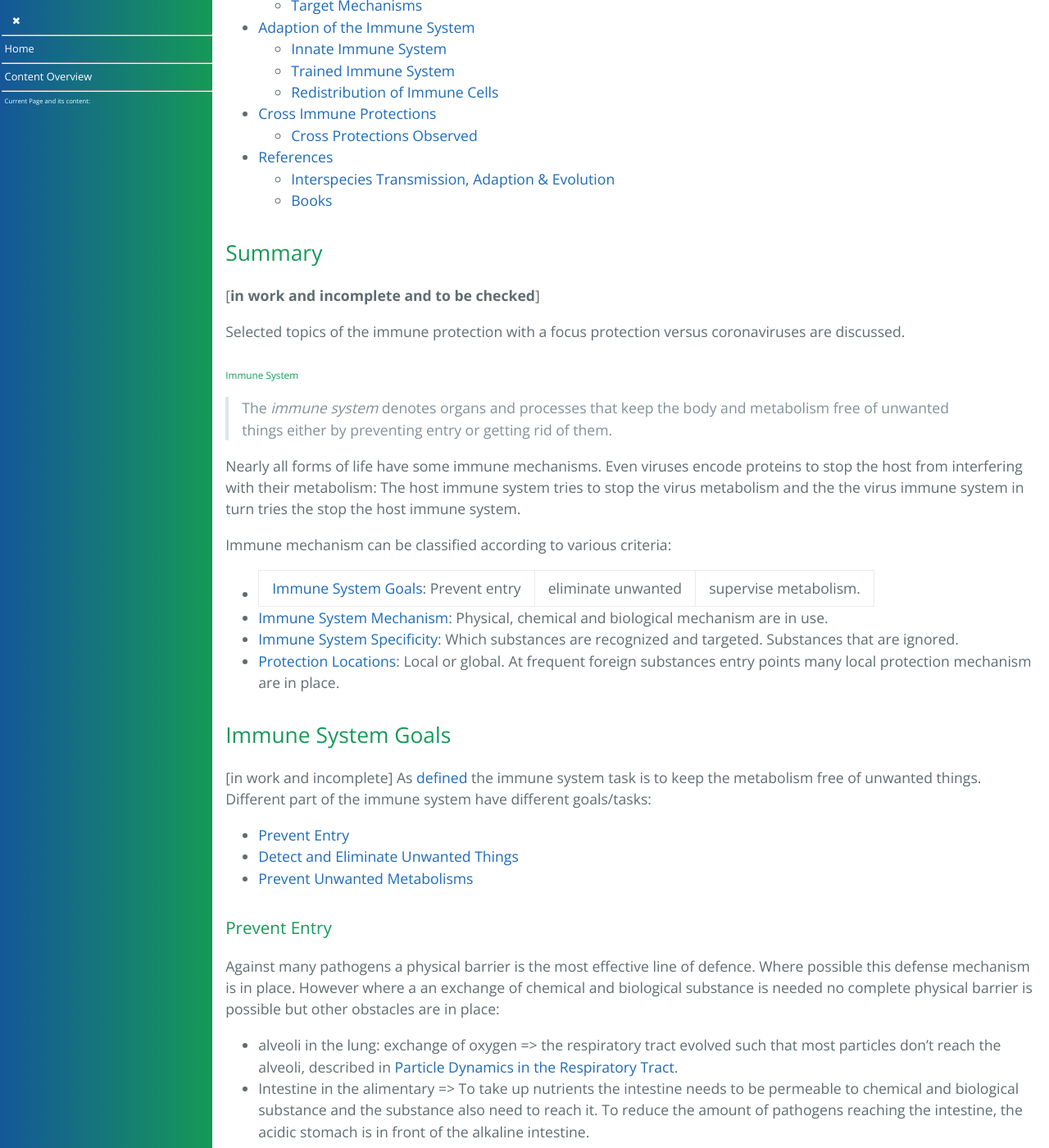
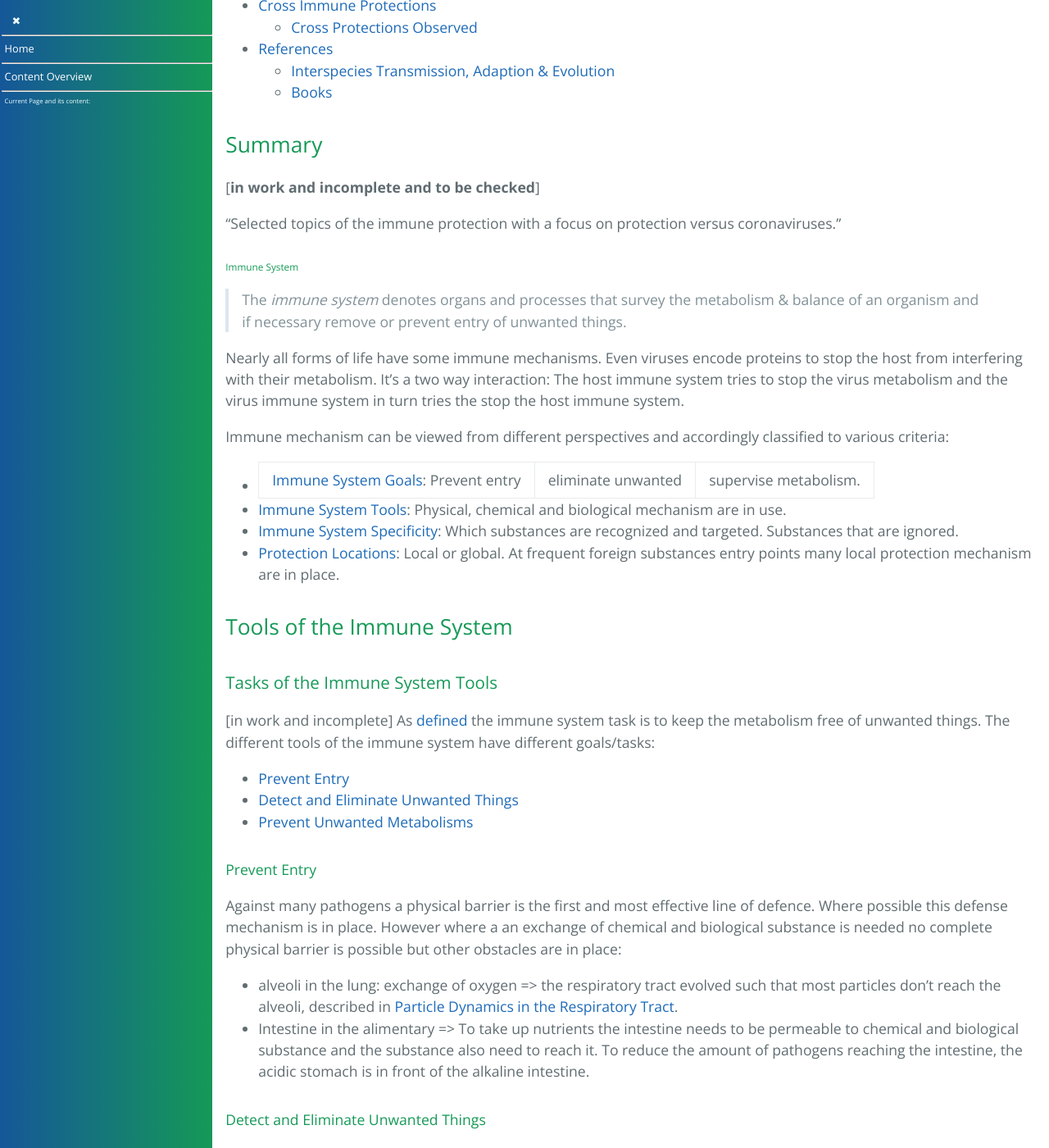
Before and after one commit to forestgrape/coronavirus, a Jekyll site: the page built from 4_immunological/immune_system.md, in a window 1280 px wide and 1400 px high, scrolled down 542 px. Shown: the whole window at 82% size. Built offline with Jekyll 4.4.1, drawn with Linux system fonts in a browser that asks for light colours; our own code applies the rules of GitHub Pages for plain Markdown files; some of the changed text lies outside the part shown.

Commit message:
clarifications

```diff
--- a/4_immunological/immune_system.md
+++ b/4_immunological/immune_system.md
@@ -3,14 +3,9 @@
 # Sketching the Immune System
 
 * [Summary](#summary)
-* [Immune System Goals](#immune-system-goals)
-  * [Prevent Entry](#prevent-entry)
-  * [Detect and Eliminate Unwanted Things](#detect-and-eliminate-unwanted-things)
-  * [Prevent Unwanted Metabolisms](#prevent-unwanted-metabolisms)
-* [Immune System Mechanisms](#immune-system-mechanisms)
-  * [Physical Mechanisms](#physical-mechanisms)
-  * [Chemical Mechanisms](#chemical-mechanisms)
-  * [Biological Mechanisms](#biological-mechanisms)
+* [Tools of the Immune System](#tools-of-the-immune-system)
+  * [Tasks of the Immune System Tools](#tasks-of-the-immune-system-tools)
+  * [Mode of Action of the Immune System Tools](#mode-of-action-of-the-immune-system-tools)
 * [Immune System Members](#immune-system-members)
   * [T Cells](#t-cells)
 * [Protection Locations](#protection-locations)
@@ -32,73 +27,70 @@
 ## Summary
 [**in work and incomplete and to be checked**]
 
-Selected topics of the immune protection with a focus protection versus coronaviruses are discussed.
+"Selected topics of the immune protection with a focus on protection versus coronaviruses."
 
 ###### Immune System
-> The *immune system* denotes organs and processes that keep the body and metabolism free of unwanted things either by preventing entry or getting rid of them.
+> The *immune system* denotes organs and processes that survey the metabolism & balance of an organism and if necessary remove or prevent entry of unwanted things.
 
-Nearly all forms of life have some immune mechanisms. Even viruses encode proteins to stop the host from interfering with their metabolism: The host immune system tries to stop the virus metabolism and the the virus immune system in turn tries the stop the host immune system.
+Nearly all forms of life have some immune mechanisms. Even viruses encode proteins to stop the host from interfering with their metabolism. It's a two way interaction: The host immune system tries to stop the virus metabolism and the virus immune system in turn tries the stop the host immune system.
 
-Immune mechanism can be classified according to various criteria:
+Immune mechanism can be viewed from different perspectives and accordingly classified to various criteria:
 - [Immune System Goals](#immune-system-goals): Prevent entry | eliminate unwanted | supervise metabolism.
-- [Immune System Mechanism](#immune-system-mechanisms): Physical, chemical and biological mechanism are in use.
+- [Immune System Tools](#immune-system-tools): Physical, chemical and biological mechanism are in use.
 - [Immune System Specificity](#immune-system-specificity): Which substances are recognized and targeted. Substances that are ignored.
 - [Protection Locations](#protection-locations): Local or global. At frequent foreign substances entry points many local protection mechanism are in place.
 
 
 
-## Immune System Goals
+## Tools of the Immune System
+
+### Tasks of the Immune System Tools
 [in work and incomplete]
-As [defined](#immune-system) the immune system task is to keep the metabolism free of unwanted things. Different part of the immune system have different goals/tasks:
+As [defined](#immune-system) the immune system task is to keep the metabolism free of unwanted things. The different tools of the immune system have different goals/tasks:
 * [Prevent Entry](#prevent-entry)
 * [Detect and Eliminate Unwanted Things](#detect-and-eliminate-unwanted-things)
 * [Prevent Unwanted Metabolisms](#prevent-unwanted-metabolisms)
 
-
-### Prevent Entry
-Against many pathogens a physical barrier is the most effective line of defence. Where possible this defense mechanism is in place. However where a an exchange of chemical and biological substance is needed no complete physical barrier is possible but other obstacles are in place:
+#### Prevent Entry
+Against many pathogens a physical barrier is the first and most effective line of defence. Where possible this defense mechanism is in place. However where a an exchange of chemical and biological substance is needed no complete physical barrier is possible but other obstacles are in place:
 * alveoli in the lung: exchange of oxygen => the respiratory tract evolved such that most particles don't reach the alveoli, described in [Particle Dynamics in the Respiratory Tract](../5_epidemiological/transmission.md#particle-dynamics-in-the-respiratory-tract).
 * Intestine in the alimentary => To take up nutrients the intestine needs to  be permeable to chemical and biological substance and the substance also need to reach it. To reduce the amount of pathogens reaching the intestine, the acidic stomach is in front of the alkaline intestine.
 
-
-### Detect and Eliminate Unwanted Things
+#### Detect and Eliminate Unwanted Things
 Unwanted can mean:
 - foreign substances
 - cells considered out of order
 - things classified as being harmful. These are often specific parts of proteins.
 
-
-### Prevent Unwanted Metabolisms
+#### Prevent Unwanted Metabolisms
 In some cases preventing unwanted metabolism is done by eliminating whole cells, in that case preventing unwanted metabolism yields eliminating unwanted cells and so is a special case of [eliminating unwanted things](#detect-and-eliminate-unwanted-things). But often the immune response is more fine-grained e.g. silencing foreign RNAs.
 
-#### Self-checks
+##### Self Check of the Cells
 [in work]
 Self checks of the cells: inside the cells there are various systems to keep to cells metabolism immune.
 * RNA silencing
 * Detect foreign RNA e.g. double stranded
 * Detect stress e.g. Ribosome permanently producing.
 
-#### Extern-checks
+##### Extern-checks
 Cells present what they produce on the outside: Immune cells (e.g. T cells) inspect these substances and can induce cell death and/or ring the bells.
 
-
-
-## Immune System Mechanisms
+### Mode of Action of the Immune System Tools
 The mechanisms can be classified by the mode of action either physical, chemical or biological. The relations between Physics, Chemistry and Biology are sketched in [Biology, Chemistry and Physics](#biology-chemistry-and-physics).
 
-### Physical Mechanisms
+#### Physical Mechanisms
 * protecting layers: dead cells on the epithelium (e.g. skin)(The outer layer of the body = the surface of the body = anything that can be reached while the body) is not injured - is called epithelial layer and the cells epithelial cells i.e. the cells on the surface. This layer has often various protections e.g. dead cells (which is the case for the skin)
 * mucus clearance:
   * middle and upper respiratory tract
   * many parts of the alimentary tract
 * [Immune System Goals](#immune-system-goals): mainly used to prevent entry, sometime to eliminate substances.
 
-### Chemical Mechanisms
+#### Chemical Mechanisms
  * change of pH e.g. acidic fluids (e.g. stomach acid) or alkaline environment (e.g. small intestine)
  * degradation of substances by hydrogen peroxide
  * [Immune System Goals](#immune-system-goals): often used to prevent entry (stomach) or eliminate substances.
 
-### Biological Mechanisms
+#### Biological Mechanisms
 Recognizing biological substances as unwanted and eliminate them. Unlike chemical and physical mechanisms biological mechanism can specifically recognize substances and thereby distinguish different life forms and even self and non self.
 [Immune System Goals](#immune-system-goals): Often the recognizing part is carried out by biological mechanism which allow specific targeting and the elimination part is then chemical or physical.
 
@@ -166,7 +158,7 @@
 
 > ###### Antibody
 > The elements by which the immune system can bind to antigens are called *antibodies*.
--->
+
 
 
 <!--
```
Also changed, not shown: other parts of 4_immunological/immune_system.md (+2 -2 lines), 2_biological/life-forms.md (+12 -7 lines).
